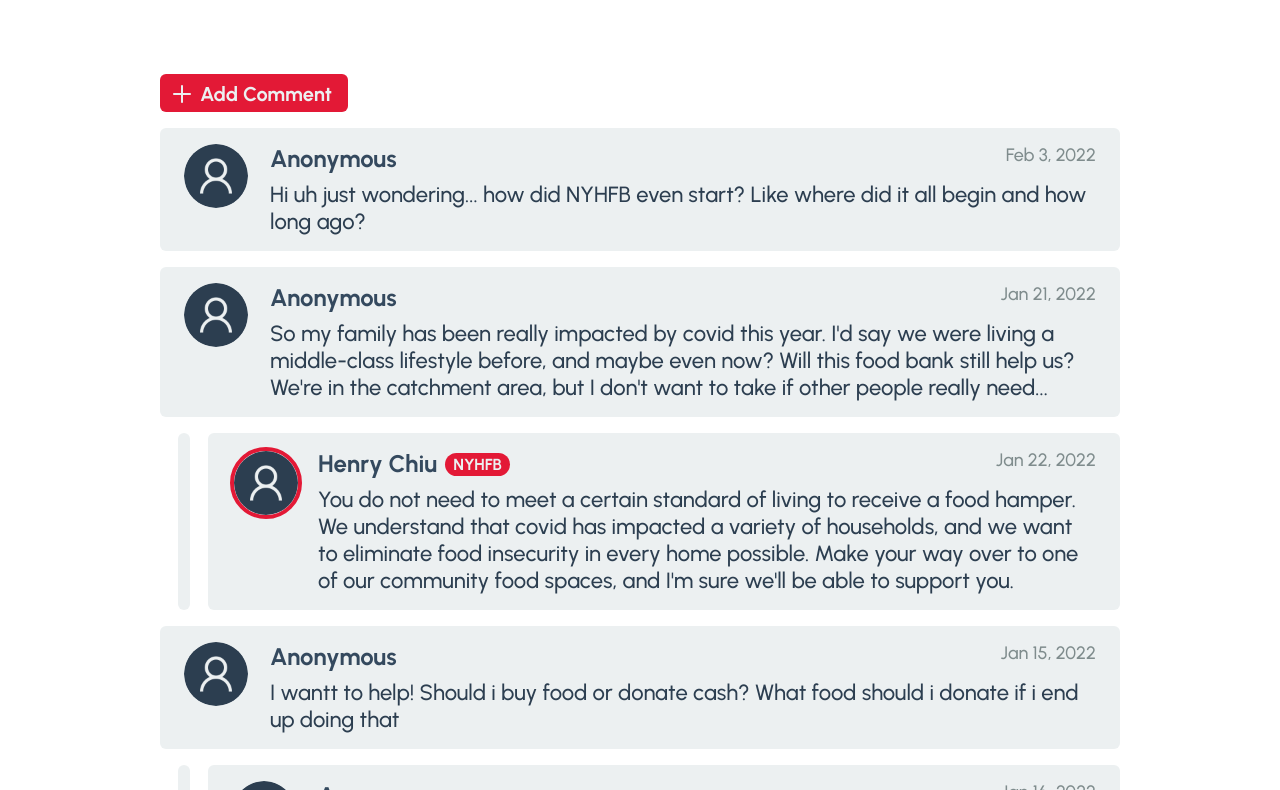
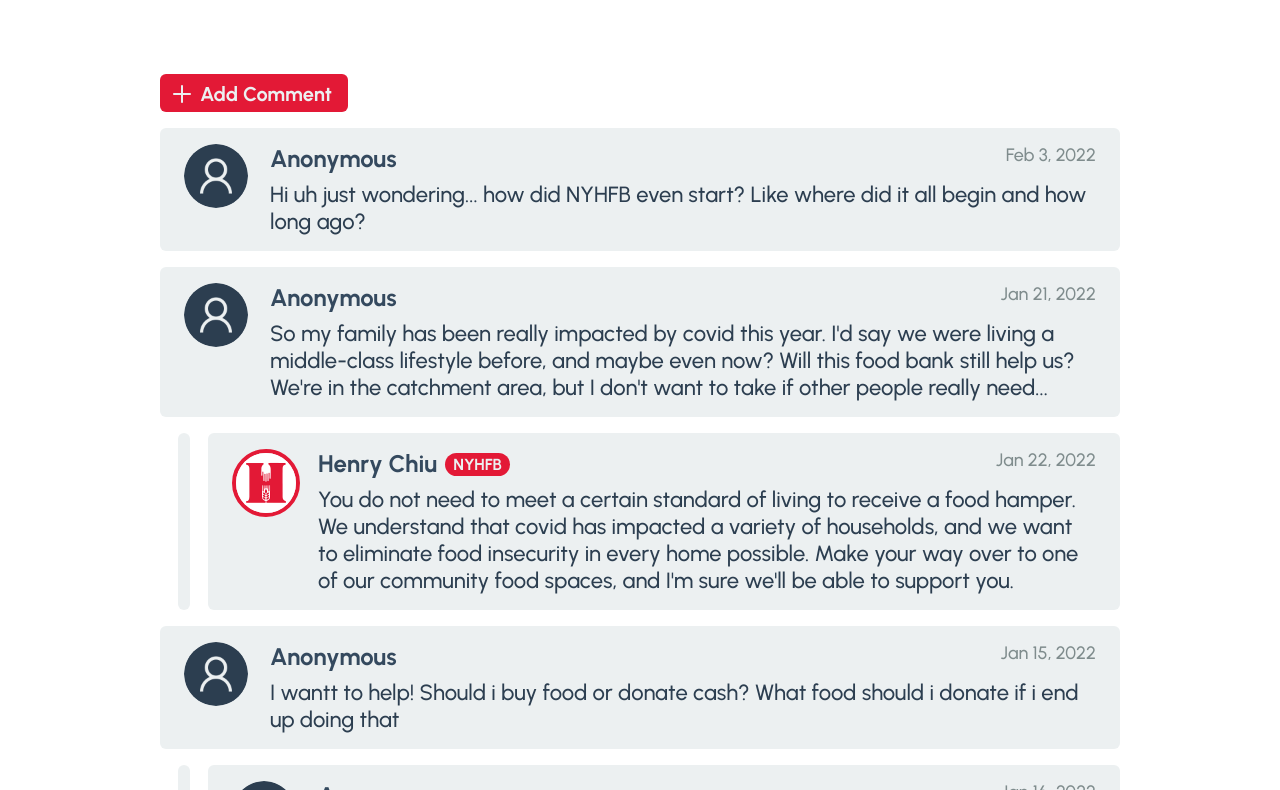
Before and after one commit to Marko-Stojanovic/Marko-Stojanovic.github.io, a plain HTML site: page inquiries.html in a window 1280 px wide. Shown: the part 310-1100 px from the top of the page. Drawn offline with nearby package versions, Linux system fonts and the light colour scheme.

Commit message:
Added admin profile picture

```diff
--- a/inquiries.html
+++ b/inquiries.html
@@ -32,7 +32,7 @@
                     </span>
                 </div>
                 <div class="reply admin" id="comment">
-                    <img id="profile" src="/images/profile.png" alt="Profile">
+                    <img id="profile" src="/images/admin.png" alt="Profile">
                     <span id="name">Henry Chiu</span>
                     <span id="time">Jan 22, 2022</span>
                     <span id="text">You do not need to meet a certain standard of living to receive a food hamper. We understand that covid has impacted a variety of households, and we want to eliminate food insecurity in every home possible. Make your way over to one of our community food spaces, and I'm sure we'll be able to support you.</span>
--- a/style.css
+++ b/style.css
@@ -418,8 +418,9 @@ footer {
 }
 
 #comment.admin #profile {
+    height: 60px;
+    width: 60px;
     border: 4px solid var(--color-logo);
-    transform: translate(-2px, -2px);
 }
 
 #comment #name {
```
Also changed, not shown: images/admin.png (added).
